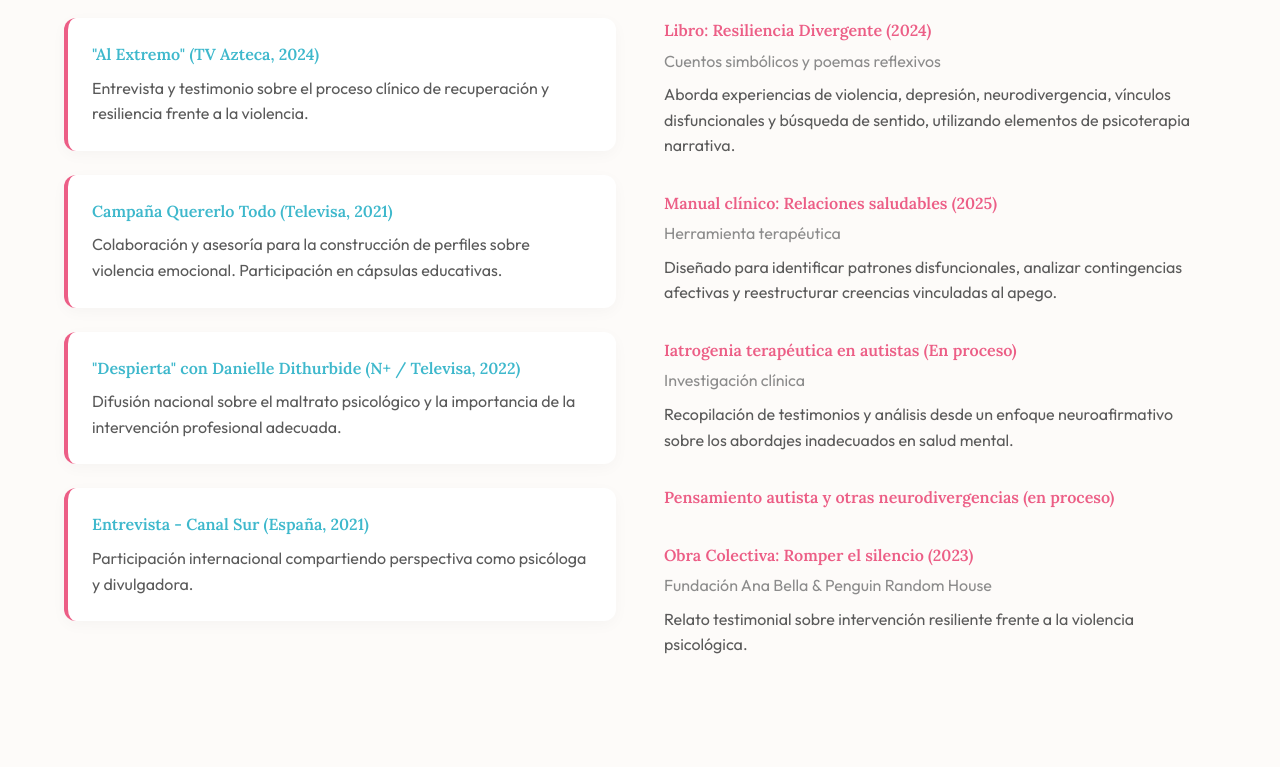
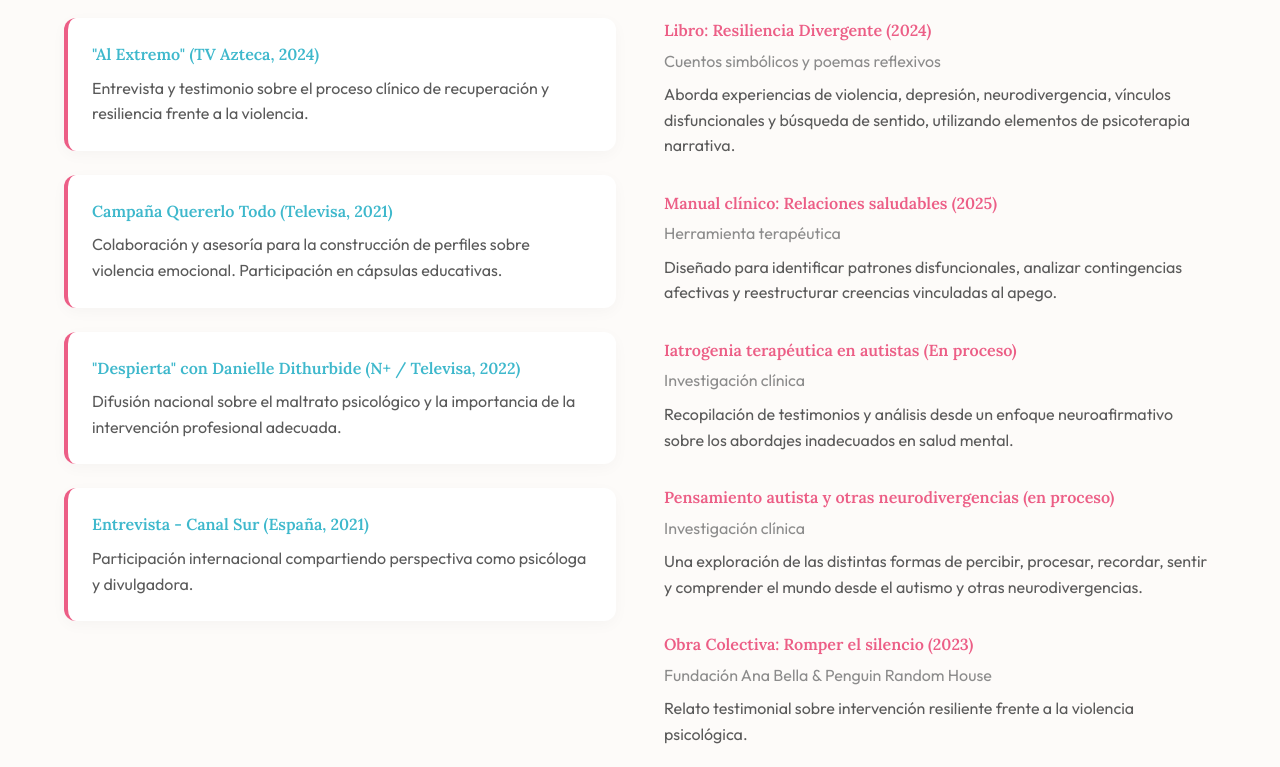
Before and after one commit to CristhianRuiz24/PsicoLau-Pagina-web, a plain HTML site: page experiencia.html in a window 1280 px wide. Shown: the part 364-1131 px from the top of the page. Drawn offline with Linux system fonts and the light colour scheme.

Commit message:
Añadir descripción a publicación en proceso

```diff
--- a/experiencia.html
+++ b/experiencia.html
@@ -123,6 +123,8 @@
 
           <div class="publication-item">
             <h4>Pensamiento autista y otras neurodivergencias (en proceso)</h4>
+            <p style="color: var(--color-text-light); margin-bottom: 0.5rem;">Investigación clínica</p>
+            <p>Una exploración de las distintas formas de percibir, procesar, recordar, sentir y comprender el mundo desde el autismo y otras neurodivergencias.</p>
           </div>
 
           <div class="publication-item">
```
